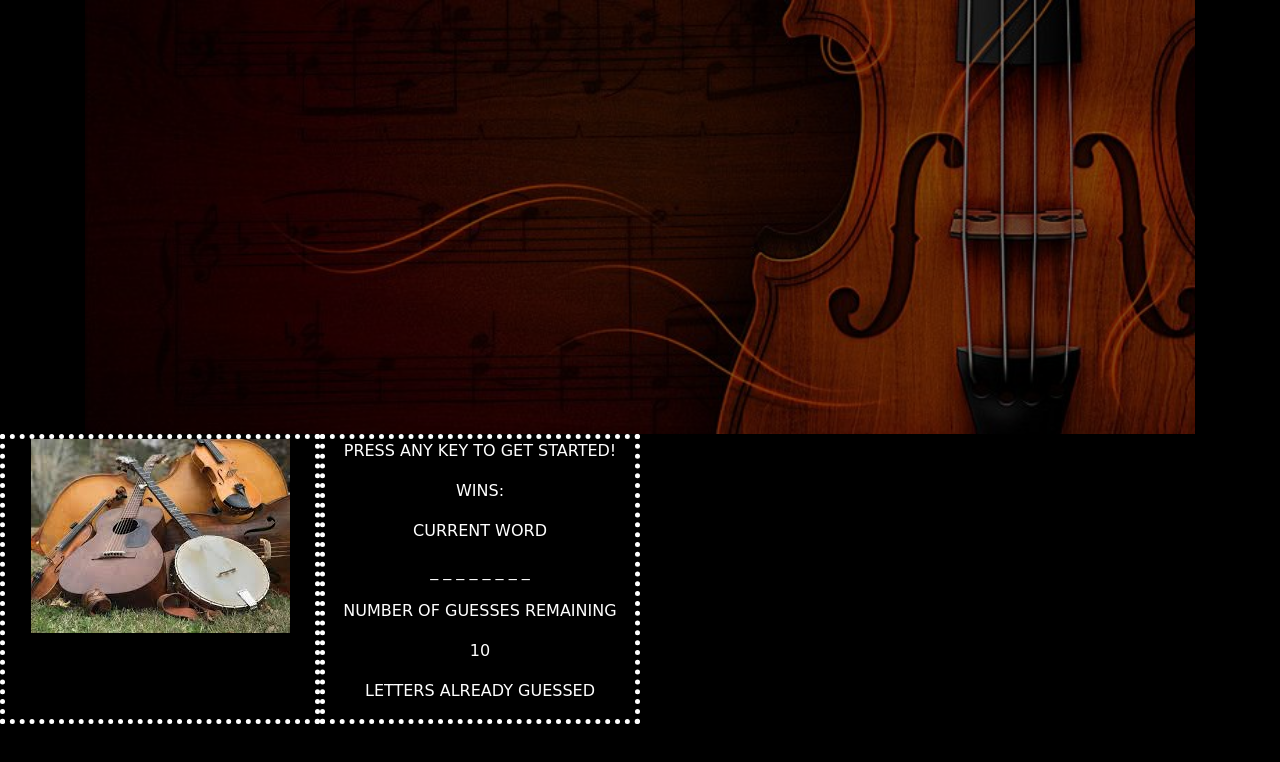
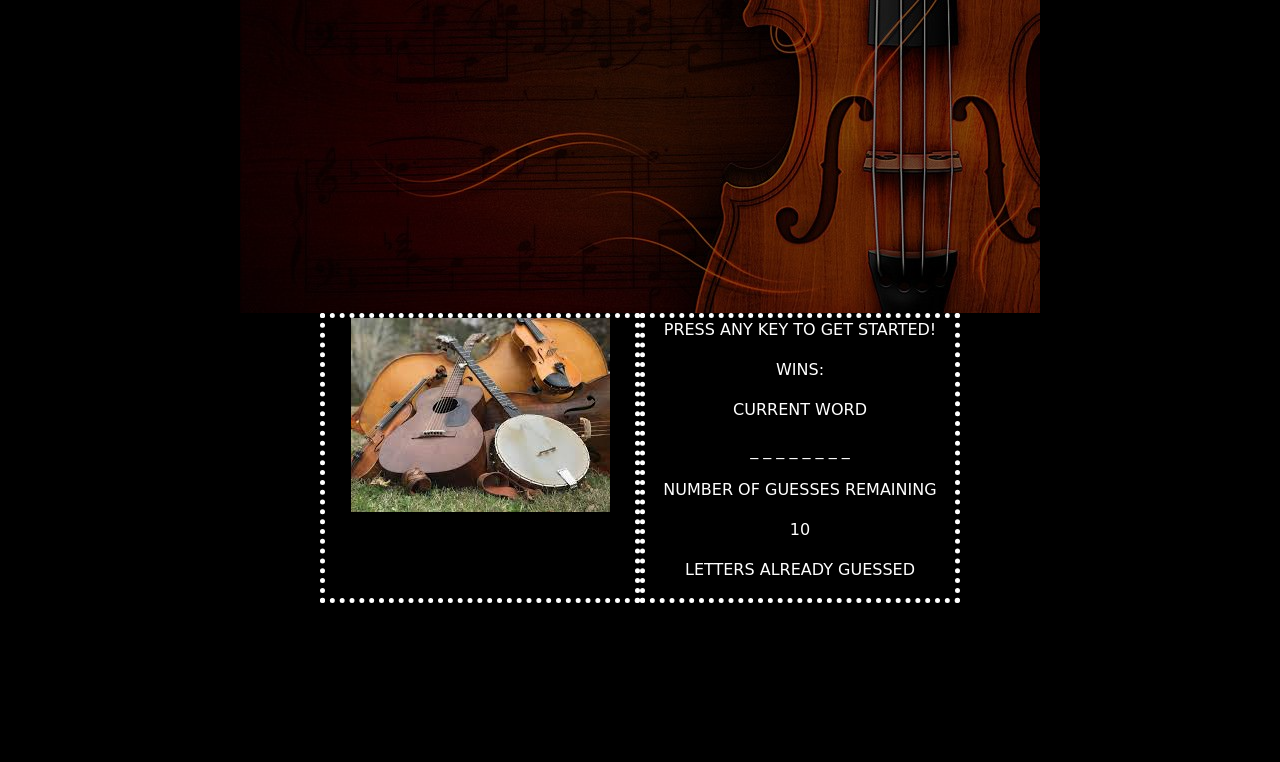
Before and after one commit to Lee4n/Word-Guess-Game, a plain HTML site: page index.html in a window 1280 px wide. Drawn offline with nearby package versions, Linux system fonts and the light colour scheme.

Commit message:
centered game divs in row

```diff
--- a/assets/css/style.css
+++ b/assets/css/style.css
@@ -12,6 +12,4 @@
 
 #banner {
     opacity: 0.5;
-    width: 100%;
-    height: auto;
 }
--- a/index.html
+++ b/index.html
@@ -14,10 +14,10 @@
 
 <body>
     <div class="container-fluid">
-        <div class="container text-center">
+        <div class="container">
             <img id="banner" src="assets/images/banner.jpg">
         </div>
-        <div class="row">
+        <div class="row justify-content-md-center">
             <div class="col-md-3 gameBorder">
                 <img src="assets/images/instruments.jpg">
             </div>
```
